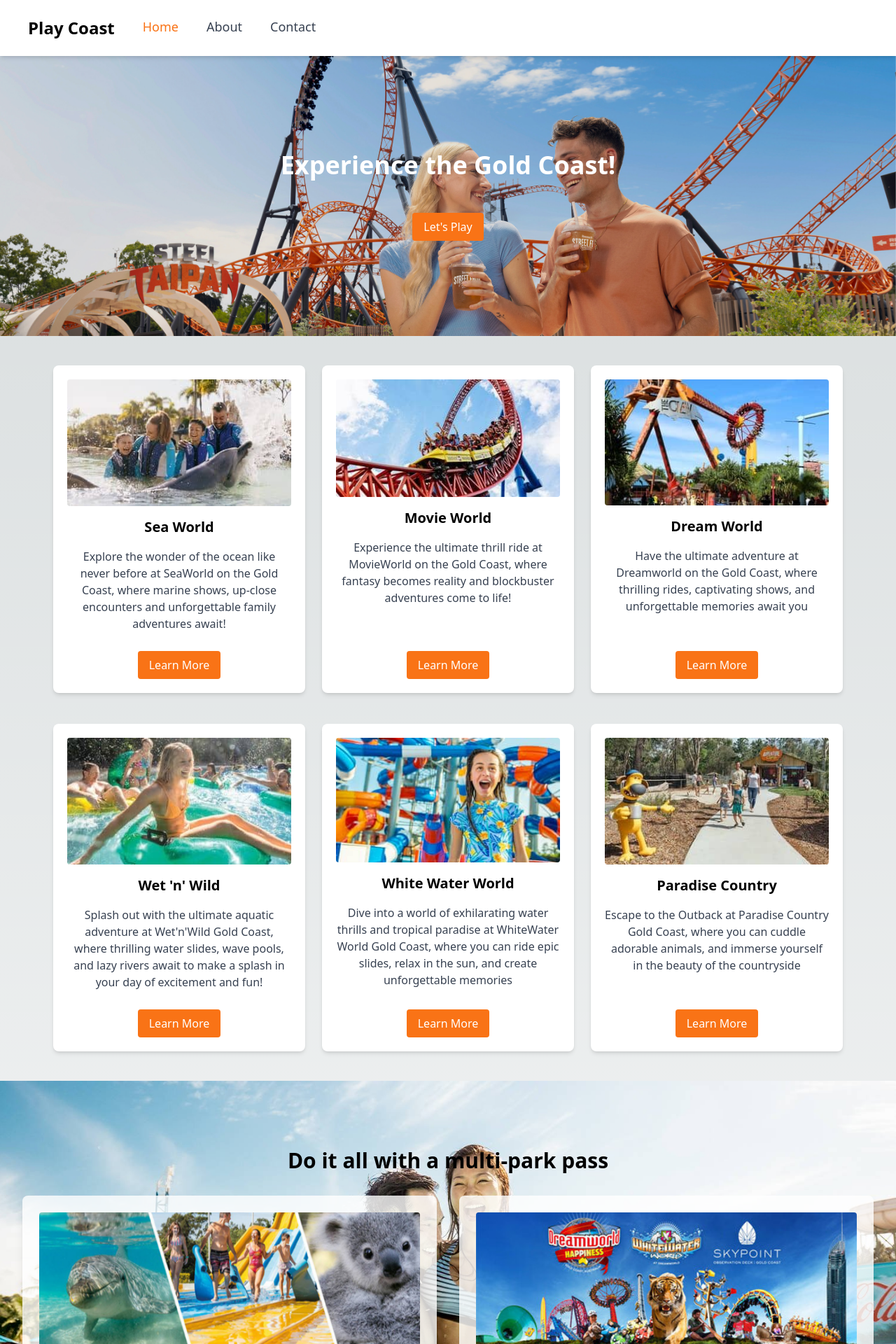
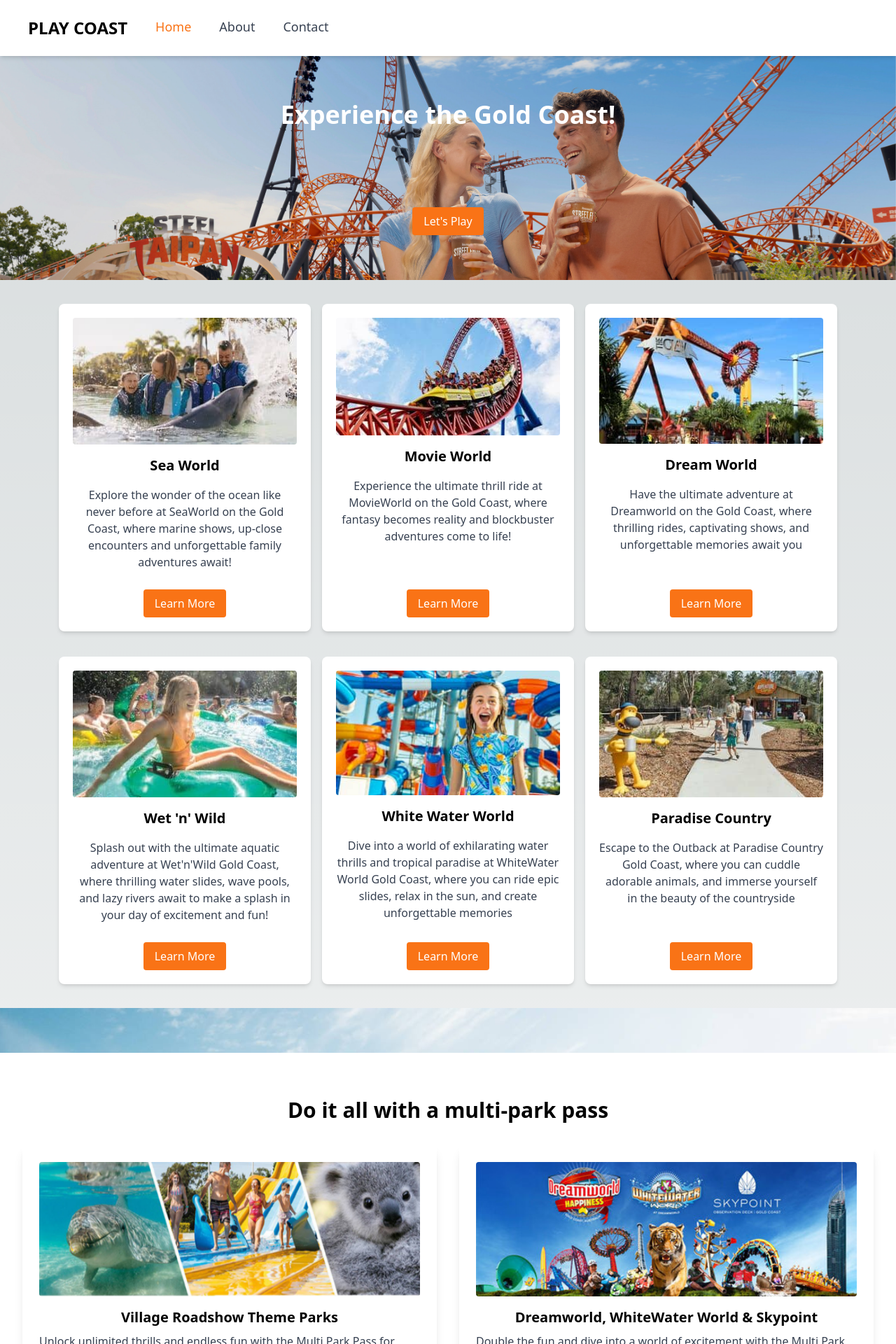
Before and after one commit to ben-gurn/playcoast, a Next.js app: page / in a window 1280 px wide. Shown: the top 1920 px of the page at 70% size. Built offline with nearby package versions, Linux system fonts and the light colour scheme.

Commit message:
more updates

```diff
--- a/src/app/components/Hero.js
+++ b/src/app/components/Hero.js
@@ -6,14 +6,14 @@
       className="relative bg-center bg-cover"
       style={{
         backgroundImage: "url('hero.jpg')",
-        height: "50vh",
+        height: "40vh",
         width: "100%",
         maxWidth: "100%",
         margin: "0 auto",
       }}
     >
       <div className="absolute inset-0 bg-black opacity-10"></div>
-      <div className="relative flex flex-col items-center justify-center h-full text-center">
+      <div className="relative flex flex-col items-center justify-evenly h-full text-center">
         <h1 className="text-4xl font-bold text-white mb-12">Experience the Gold Coast!</h1>
         <button className="bg-orange-500 text-white px-4 py-2 rounded hover:bg-orange-600 transition-colors duration-200">
           Let&apos;s Play
--- a/src/app/components/NavBar.js
+++ b/src/app/components/NavBar.js
@@ -8,7 +8,7 @@
     <nav className="sticky top-0 z-50 flex items-center justify-between py-6 px-10 bg-white shadow-md">
       <div className="flex space-x-10">
         <Link href="/">
-          <span className="cursor-pointer text-2xl font-bold">Play Coast</span>
+          <span className="cursor-pointer text-2xl font-bold">PLAY COAST</span>
         </Link>
         <Link href="/">
           <span className="cursor-pointer text-lg text-orange-500">Home</span>
--- a/src/app/components/ParkPasses.js
+++ b/src/app/components/ParkPasses.js
@@ -4,14 +4,14 @@
 const ParkPasses = () => {
   return (
     <div
-      className="bg-gradient-to-r from-blue-600 to-blue-500 py-16"
+      className="py-16"
       style={{
         backgroundImage: "url('park-pass-bg.jpg')",
         backgroundSize: 'cover',
         backgroundPosition: 'center',
       }}
     >
-      <div className="max-w-screen-xl mx-auto px-4 sm:px-6 lg:px-8 py-8">
+      <div className="max-w-screen-xl bg-white mx-auto px-4 sm:px-6 lg:px-8 py-16">
         <div className="flex flex-col items-center justify-center">
           <h2 className="text-3xl font-bold text-black mb-8">
             Do it all with a multi-park pass
--- a/src/app/components/ThemeParkSection.js
+++ b/src/app/components/ThemeParkSection.js
@@ -5,9 +5,12 @@
 
 const ThemeParksSection = () => {
   return (
-    <div className="max-w-screen-xl mx-auto py-8">
+    <div className="max-w-screen-xl mx-auto py-6">
+
       <div className="flex justify-center">
-        <div className="grid grid-cols-1 sm:grid-cols-2 md:grid-cols-3 gap-4 md:gap-6">
+
+        <div className="grid grid-cols-1 sm:grid-cols-2 md:grid-cols-3 gap-4">
+
           {themeParksData.map((park, index) => (
             <div
               key={index}
```
